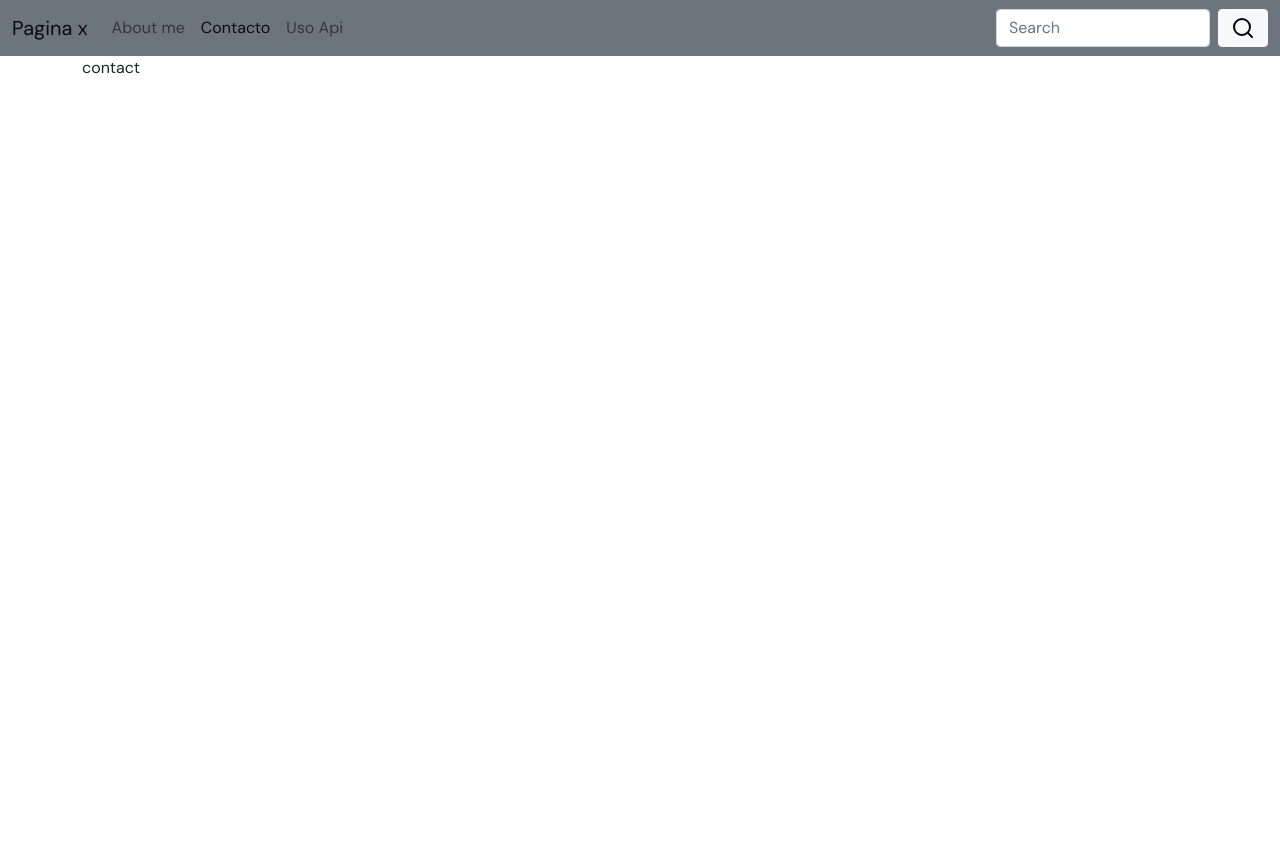
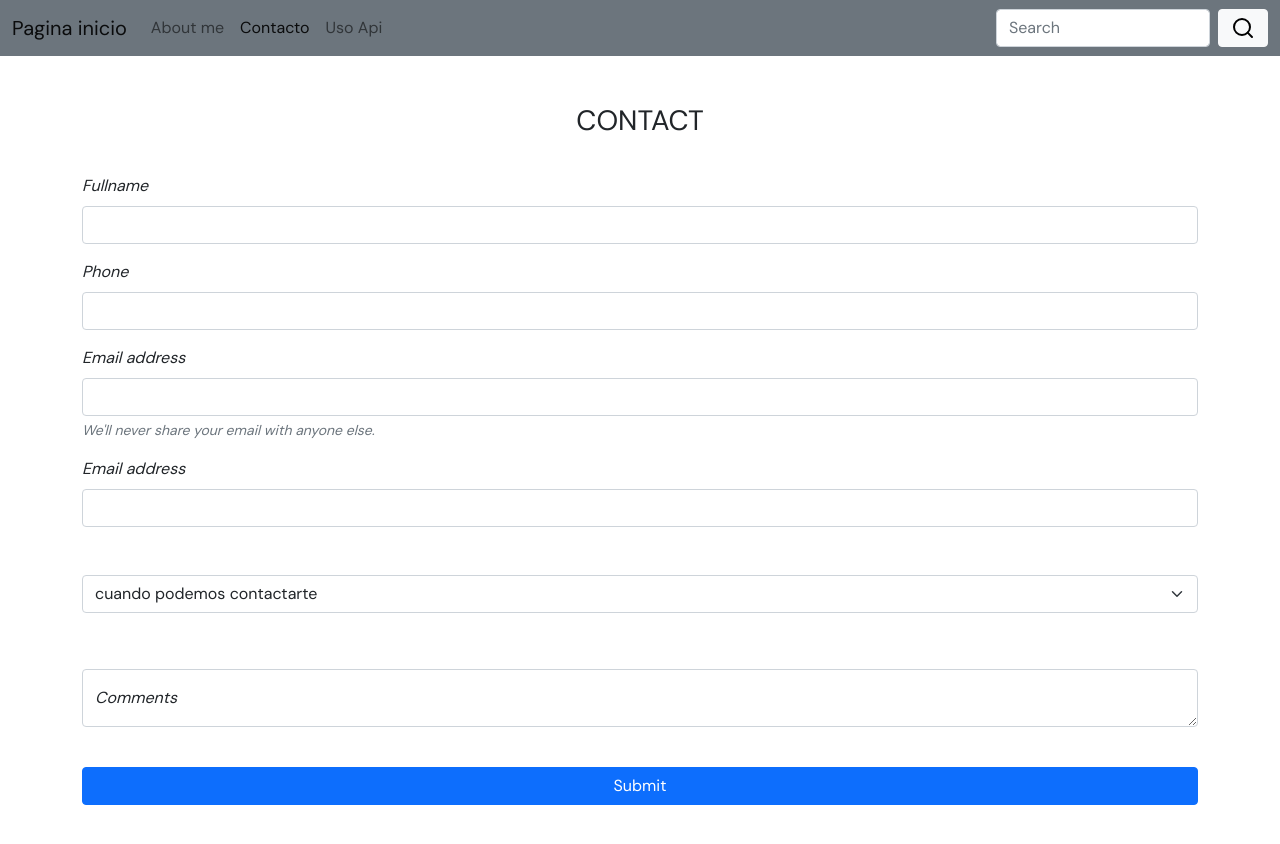
Before and after one commit to juanesGarcia/Cv-react, a React (Create React App) app: page /Contact in a window 1280 px wide. Shown: the top 844 px of the page. Before the commit the page ends 800 px from the top, so only its background shows below. Built offline with nearby package versions, Linux system fonts and the light colour scheme.

Commit message:
agregando los la pg contacto

```diff
--- a/public/index.html
+++ b/public/index.html
@@ -27,7 +27,7 @@
       work correctly both with client-side routing and a non-root public URL.
       Learn how to configure a non-root public URL by running `npm run build`.
     -->
-    <title>marihuana</title>
+    <title>Reactpro</title>
   </head>
   <body>
     <noscript>You need to enable JavaScript to run this app.</noscript>
--- a/src/components/NavBar.js
+++ b/src/components/NavBar.js
@@ -5,7 +5,7 @@ export const NavBar = () => {
     <div>
       <nav className="navbar navbar-expand-lg navbar-light bg-secondary">
   <div className="container-fluid">
-    <NavLink className="navbar-brand" to="/">Pagina x</NavLink>
+    <NavLink className="navbar-brand" to="/">Pagina inicio</NavLink>
     <button className="navbar-toggler" type="button" data-bs-toggle="collapse" data-bs-target="#navbarSupportedContent" aria-controls="navbarSupportedContent" aria-expanded="false" aria-label="Toggle navigation">
       <span className="navbar-toggler-icon"></span>
     </button>
--- a/src/screens/Api.js
+++ b/src/screens/Api.js
@@ -19,8 +19,8 @@ export const Api = () => {
       </h1>
       <ul className="m-4">
         {Api.map((task) => (
-          <li key={task.id} className="mb-2">
-            {task.title}
+          <li key={task.id} className="mb-2 ms-3">
+            {task.title}{task.completed ?'✅':'❌'}
           </li>
         ))}
       </ul>
--- a/src/screens/Contact.js
+++ b/src/screens/Contact.js
@@ -1,9 +1,83 @@
-import React from 'react'
+import React from "react";
 
 export const Contact = () => {
   return (
-    <div className='container' >
-    contact
+    <div className="container mb-4">
+      <h3 className="text-center text-uppercase py-4 mt-4">Contact</h3>
+      <div className=" fst-italic pt-1">
+        <form>
+          <div className="mb-3">
+            <label for="name" className="form-label">
+              Fullname
+            </label>
+            <input
+              type="text"
+              className="form-control"
+              id="name"
+              aria-describedby="emailHelp"
+            />
+          </div>
+          <div className="mb-3">
+            <label for="phone" className="form-label">
+              Phone
+            </label>
+            <input
+              type="text"
+              className="form-control"
+              id="phone"
+              aria-describedby="emailHelp"
+            />
+          </div>
+          <div className="mb-3">
+            <label for="email" className="form-label">
+              Email address
+            </label>
+            <input
+              type="email"
+              className="form-control"
+              id="email"
+              aria-describedby="emailHelp"
+            />
+            <div id="emailHelp" className="form-text">
+              We'll never share your email with anyone else.
+            </div>
+          </div>
+          <div className="mb-4">
+            <label for="email" className="form-label">
+              Email address
+            </label>
+            <input
+              type="email"
+              className="form-control"
+              id="email"
+              aria-describedby="emailHelp"
+            />
+          </div>
+          <div className="mb-3 pt-4 pb-3">
+            <select class="form-select" aria-label="Default select example">
+              <option selected>cuando podemos contactarte</option>
+              <option value="M">Mañana</option>
+              <option value="T">Tarde</option>
+              <option value="N">Noche</option>
+            </select>
+          </div>
+          <div className="mb-4 pt-4 pb-3">
+            <div class="form-floating">
+              <textarea
+                class="form-control"
+                placeholder="Leave a comment here"
+                id="floatingTextarea"
+              ></textarea>
+              <label for="floatingTextarea">Comments</label>
+            </div>
+          </div>
+          <div className="pb-4 mt-4 d-grid">
+            <button type="submit" className="btn btn-primary ">
+              Submit
+            </button>
+          </div>
+        </form>
+      </div>
     </div>
-  )
-}
+  );
+};
```
